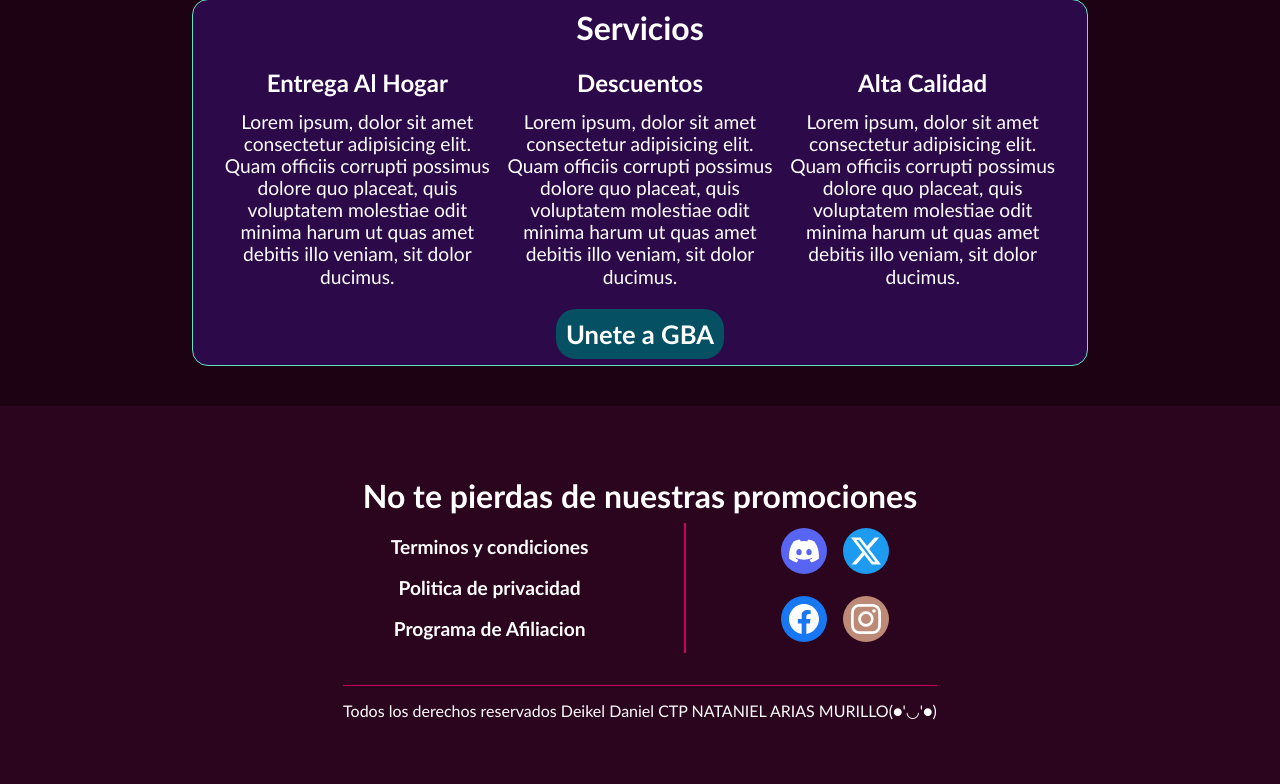
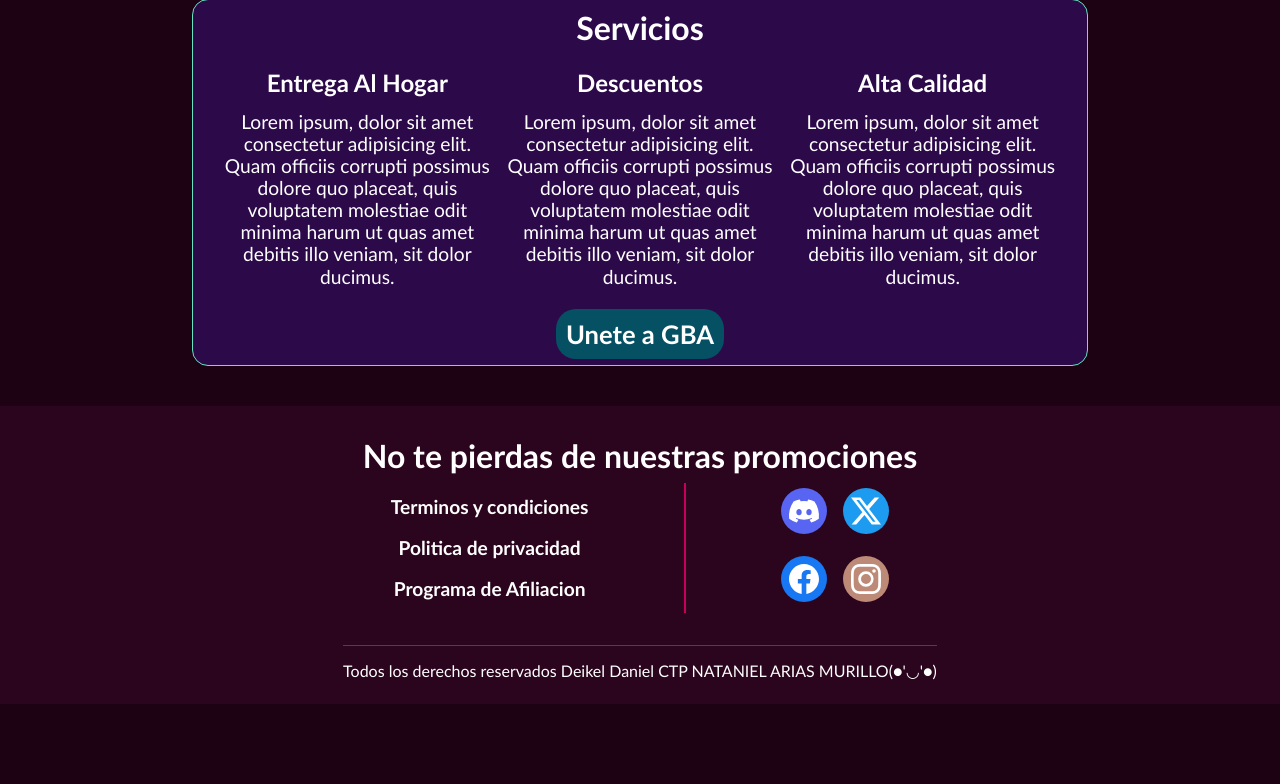
Before and after one commit to kidapepev33/bored, a PHP site: page /Info.html in a window 1280 px wide. Shown: the part 369-1153 px from the top of the page. After the commit the page ends 1073 px from the top, so only its background shows below. Run offline with PHP 8.4, Linux system fonts and the light colour scheme.

Commit message:
footer.padding

```diff
--- a/CSS/footer.css
+++ b/CSS/footer.css
@@ -6,7 +6,7 @@
     padding-bottom: 1rem;
 }
 .footer__info{
-    padding: 4rem 0rem;
+    padding: 1.5rem 0rem;
 }
 .footer-flex{
     display: flex;
```
